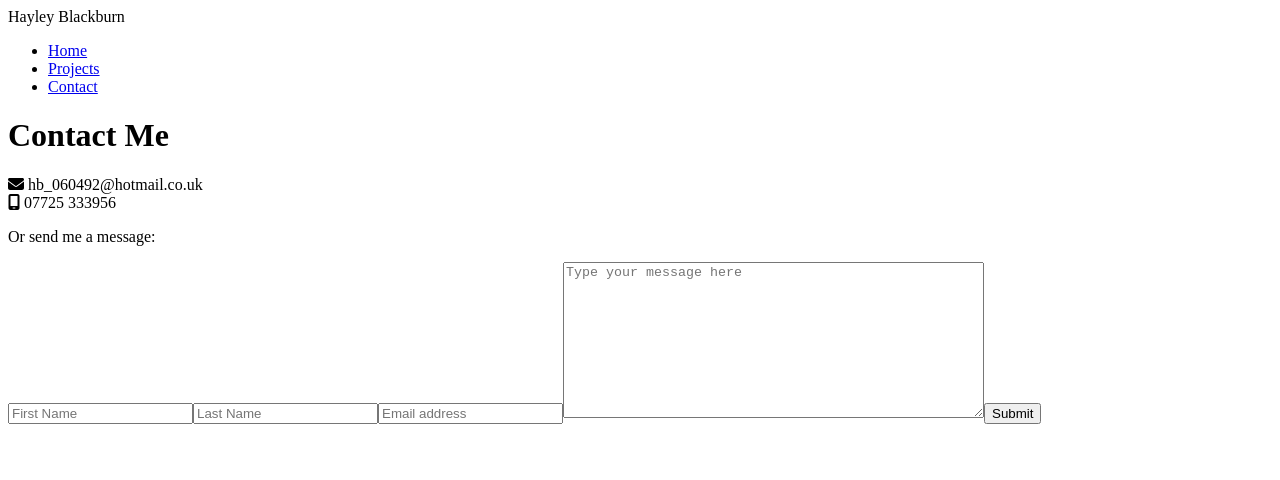
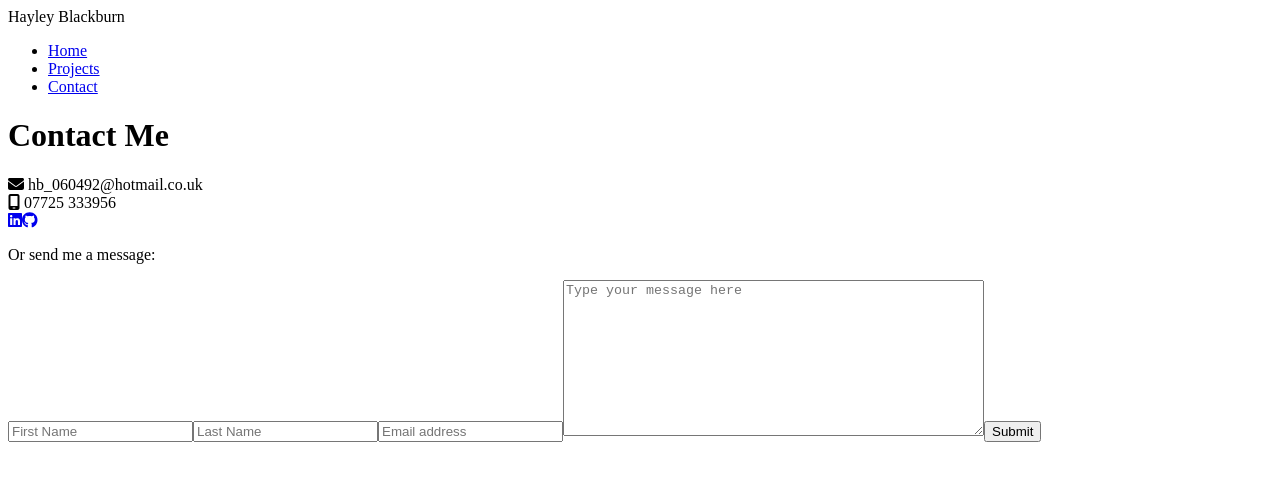
Before and after one commit to codenamehaylz/react-portfolio, a React (Create React App) app: page /contact in a window 1280 px wide. Shown: the top 480 px of the page. Built offline with nearby package versions, Linux system fonts and the light colour scheme.

Commit message:
added github and linkedin links to contact page

```diff
--- a/src/components/Contact.js
+++ b/src/components/Contact.js
@@ -2,6 +2,7 @@
 import { useState } from 'react';
 import { FontAwesomeIcon } from '@fortawesome/react-fontawesome'
 import { faEnvelope, faMobileScreen } from '@fortawesome/free-solid-svg-icons';
+import { faGithub, faLinkedin } from '@fortawesome/free-brands-svg-icons';
 
 
 function Contact() {
@@ -61,7 +62,9 @@
         <h1>Contact Me</h1>
 
         <FontAwesomeIcon icon={faEnvelope} /> hb_060492@hotmail.co.uk <br />
-        <FontAwesomeIcon icon={faMobileScreen} /> 07725 333956
+        <FontAwesomeIcon icon={faMobileScreen} /> 07725 333956 <br />
+        <a href="https://www.linkedin.com/in/hayley-blackburn1/"><FontAwesomeIcon icon={faLinkedin} /></a>
+        <a href="https://github.com/codenamehaylz"><FontAwesomeIcon icon={faGithub} /></a>
 
         <p>Or send me a message:</p>
 
```
